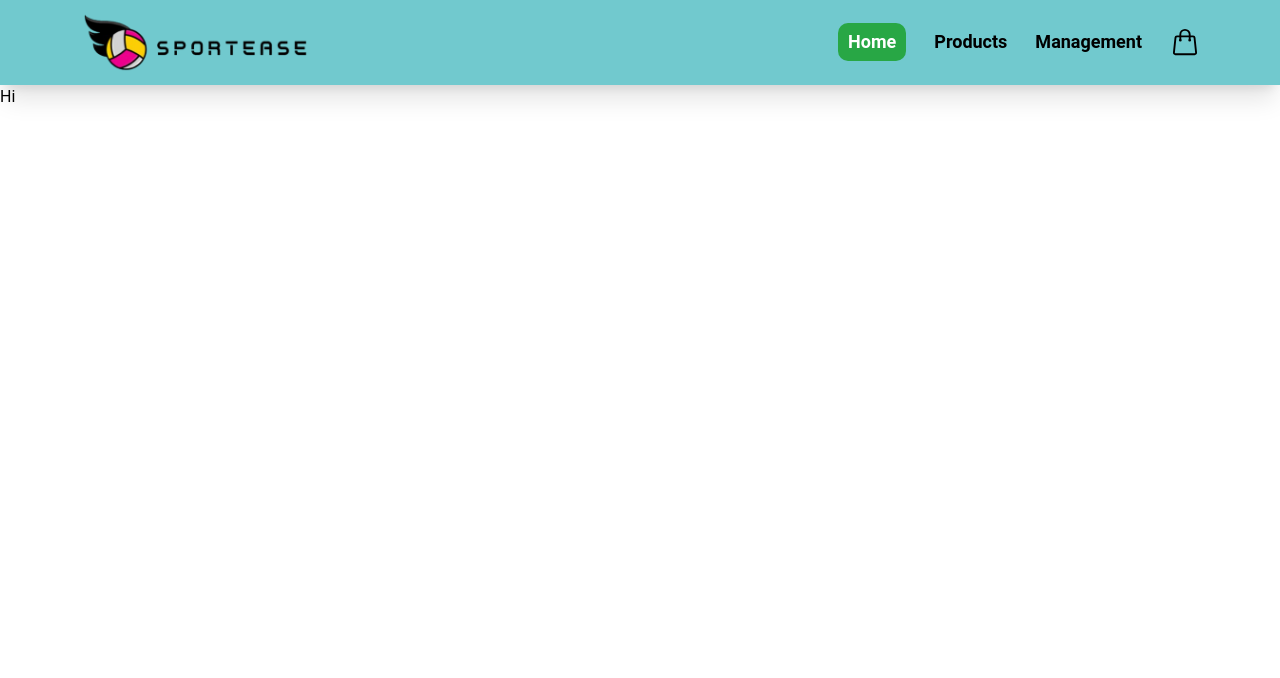
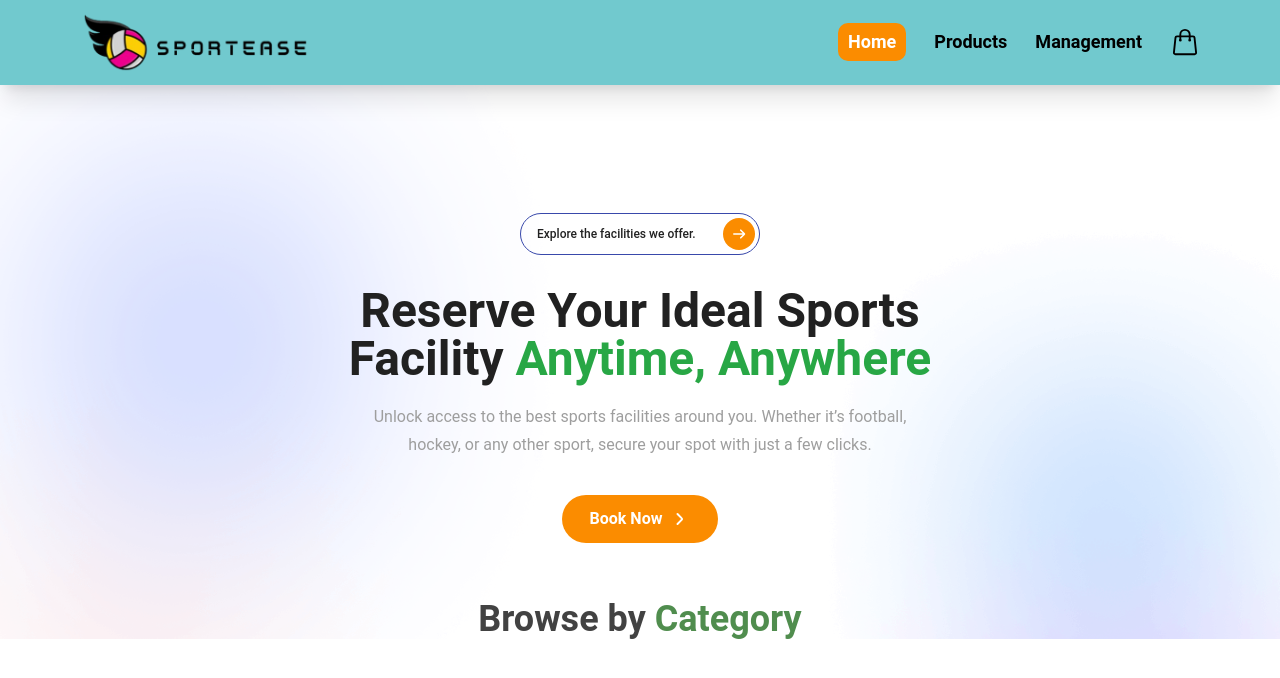
Before and after one commit to yasin-arafat-389/SportEase-Client, a React (Vite) app: page / in a window 1280 px wide. Shown: the top 678 px of the page. Built offline with nearby package versions, Linux system fonts and the light colour scheme.

Commit message:
Designed hero section

```diff
--- /dev/null
+++ b/src/Components/FeaturedFacilities.tsx
@@ -0,0 +1,15 @@
+const FeaturedFacilities = () => {
+  return (
+    <div>
+      <div className="mb-4 flex items-center justify-center gap-8 sm:mb-8 md:mb-12">
+        <div className="flex items-center justify-center gap-12">
+          <h2 className="text-2xl font-bold text-gray-800 lg:text-4xl dark:text-white">
+            Browse by <span className="text-[#508D4E]">Category</span>
+          </h2>
+        </div>
+      </div>
+    </div>
+  );
+};
+
+export default FeaturedFacilities;
--- /dev/null
+++ b/src/Components/Hero.tsx
@@ -0,0 +1,69 @@
+const Hero = () => {
+  return (
+    <div>
+      <section className="pt-8 lg:pt-32 ">
+        <div className="mx-auto max-w-7xl px-4 sm:px-6 lg:px-8 relative text-center">
+          <div className="border border-indigo-600 p-1 w-60 mx-auto rounded-full flex items-center justify-between mb-8">
+            <span className="font-inter text-xs font-medium text-gray-900 ml-3">
+              Explore the facilities we offer.
+            </span>
+            <a
+              href="javascript:;"
+              className="w-8 h-8 rounded-full flex justify-center items-center bg-button"
+            >
+              <svg
+                width="17"
+                height="16"
+                viewBox="0 0 17 16"
+                fill="none"
+                xmlns="http://www.w3.org/2000/svg"
+              >
+                <path
+                  d="M2.83398 8.00019L12.9081 8.00019M9.75991 11.778L13.0925 8.44541C13.3023 8.23553 13.4073 8.13059 13.4073 8.00019C13.4073 7.86979 13.3023 7.76485 13.0925 7.55497L9.75991 4.22241"
+                  stroke="white"
+                  stroke-width="1.6"
+                  stroke-linecap="round"
+                  stroke-linejoin="round"
+                />
+              </svg>
+            </a>
+          </div>
+
+          <h1 className="max-w-2xl mx-auto text-center font-manrope font-bold text-4xl text-gray-900 mb-5 md:text-5xl leading-[50px]">
+            Reserve Your Ideal Sports Facility
+            <span className="text-secondary"> Anytime, Anywhere</span>
+          </h1>
+          <p className="max-w-xl mx-auto text-center text-base font-normal leading-7 text-gray-500 mb-9">
+            Unlock access to the best sports facilities around you. Whether it’s
+            football, hockey, or any other sport, secure your spot with just a
+            few clicks.
+          </p>
+          <a
+            href="javascript:;"
+            className="w-full md:w-auto mb-14 inline-flex items-center justify-center py-3 px-7 text-base font-semibold text-center text-white rounded-full bg-button shadow-xs hover:bg-button-dark transition-all duration-500"
+          >
+            Book Now
+            <svg
+              className="ml-2"
+              width="20"
+              height="20"
+              viewBox="0 0 20 20"
+              fill="none"
+              xmlns="http://www.w3.org/2000/svg"
+            >
+              <path
+                d="M7.5 15L11.0858 11.4142C11.7525 10.7475 12.0858 10.4142 12.0858 10C12.0858 9.58579 11.7525 9.25245 11.0858 8.58579L7.5 5"
+                stroke="white"
+                stroke-width="2"
+                stroke-linecap="round"
+                stroke-linejoin="round"
+              />
+            </svg>
+          </a>
+        </div>
+      </section>
+    </div>
+  );
+};
+
+export default Hero;
--- a/src/Components/Navbar.tsx
+++ b/src/Components/Navbar.tsx
@@ -13,7 +13,7 @@ const Navbar = () => {
 
   return (
     <div className="flex justify-between items-center bg-primary py-3 px-10 md:px-10 lg:px-20 shadow-xl sticky top-0 z-20">
-      <img src={logo} className="w-[120px] md:w-[170px] lg:w-[230px]" />
+      <img src={logo} className="w-[180px] md:w-[170px] lg:w-[230px]" />
 
       <div className="hidden md:hidden lg:flex gap-7 justify-center items-center text-lg font-bold">
         <NavLink to={"/"}>Home</NavLink>
@@ -41,7 +41,7 @@ const Navbar = () => {
         onPointerLeaveCapture={undefined}
       >
         <div className="mb-6 flex flex-col items-center justify-between">
-          <img src={logo} className="w-[120px] mb-7" />
+          <img src={logo} className="w-[150px] mb-7" />
 
           <div className="flex flex-col gap-4 text-center">
             <NavLink onClick={closeDrawer} to={"/"}>
--- /dev/null
+++ b/src/Pages/Home.tsx
@@ -0,0 +1,17 @@
+import FeaturedFacilities from "../Components/FeaturedFacilities";
+import Hero from "../Components/Hero";
+import heroBackGroundImage from "../Assets/hero-bg.png";
+
+const Home = () => {
+  return (
+    <div
+      className="bg-center bg-cover"
+      style={{ backgroundImage: `url(${heroBackGroundImage})` }}
+    >
+      <Hero />
+      <FeaturedFacilities />
+    </div>
+  );
+};
+
+export default Home;
--- a/src/Routes/routes.tsx
+++ b/src/Routes/routes.tsx
@@ -1,6 +1,7 @@
 import { createBrowserRouter } from "react-router-dom";
 import Mainlayout from "../Layouts/Mainlayout";
 import ErrorPage from "../Pages/ErrorPage";
+import Home from "../Pages/Home";
 
 const router = createBrowserRouter([
   {
@@ -10,7 +11,7 @@ const router = createBrowserRouter([
     children: [
       {
         path: "/",
-        element: <div>Hi</div>,
+        element: <Home />,
       },
     ],
   },
--- a/src/index.css
+++ b/src/index.css
@@ -3,7 +3,7 @@
 @tailwind utilities;
 
 .active {
-  background-color: #28a745;
+  background-color: #fb8c00;
   padding: 5px 10px;
   color: white;
   border-radius: 10px;
--- a/tailwind.config.js
+++ b/tailwind.config.js
@@ -18,6 +18,11 @@ export default withMT({
         secondary: {
           DEFAULT: "#28a745",
         },
+
+        button: {
+          DEFAULT: "#fb8c00",
+          dark: "#ef6c00",
+        },
       },
     },
   },
```
Also changed, not shown: src/Assets/hero-bg.png (added).
